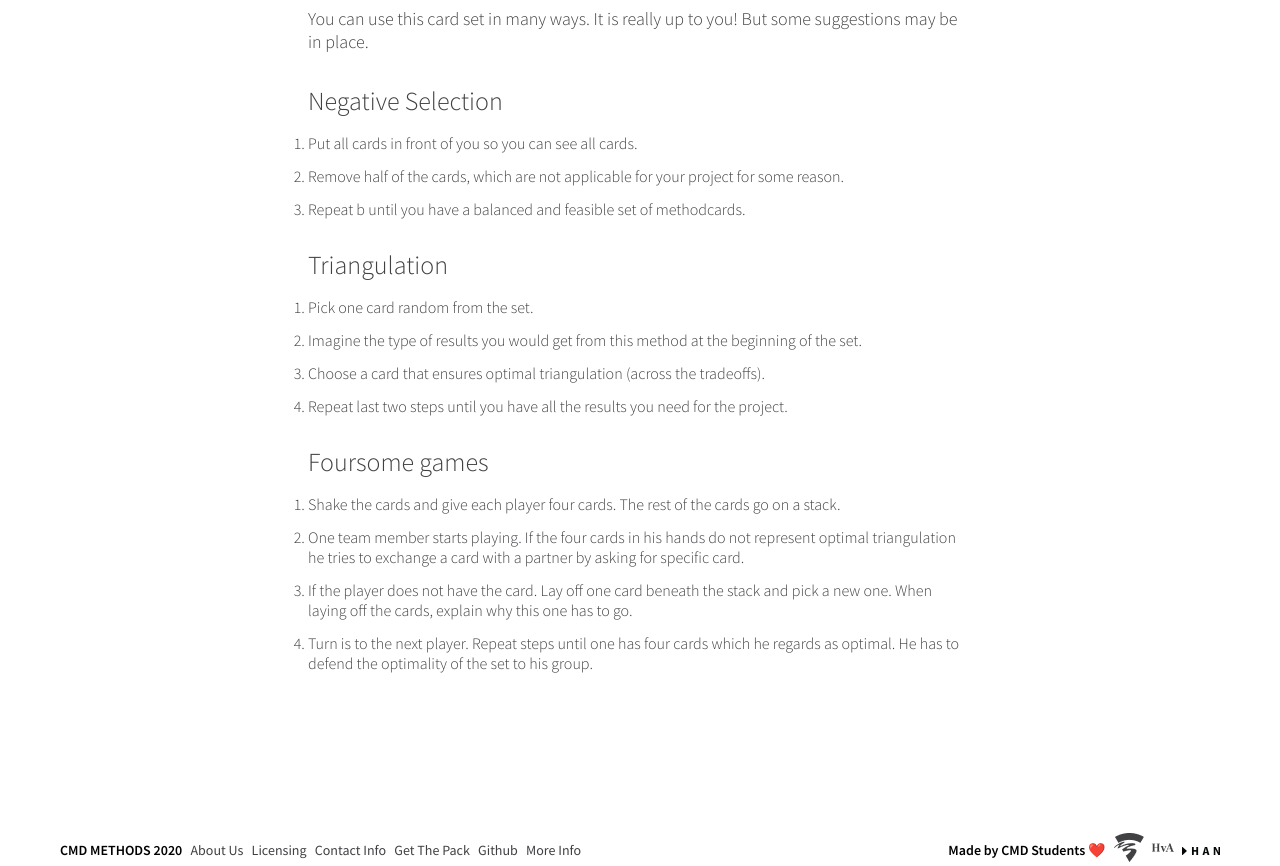
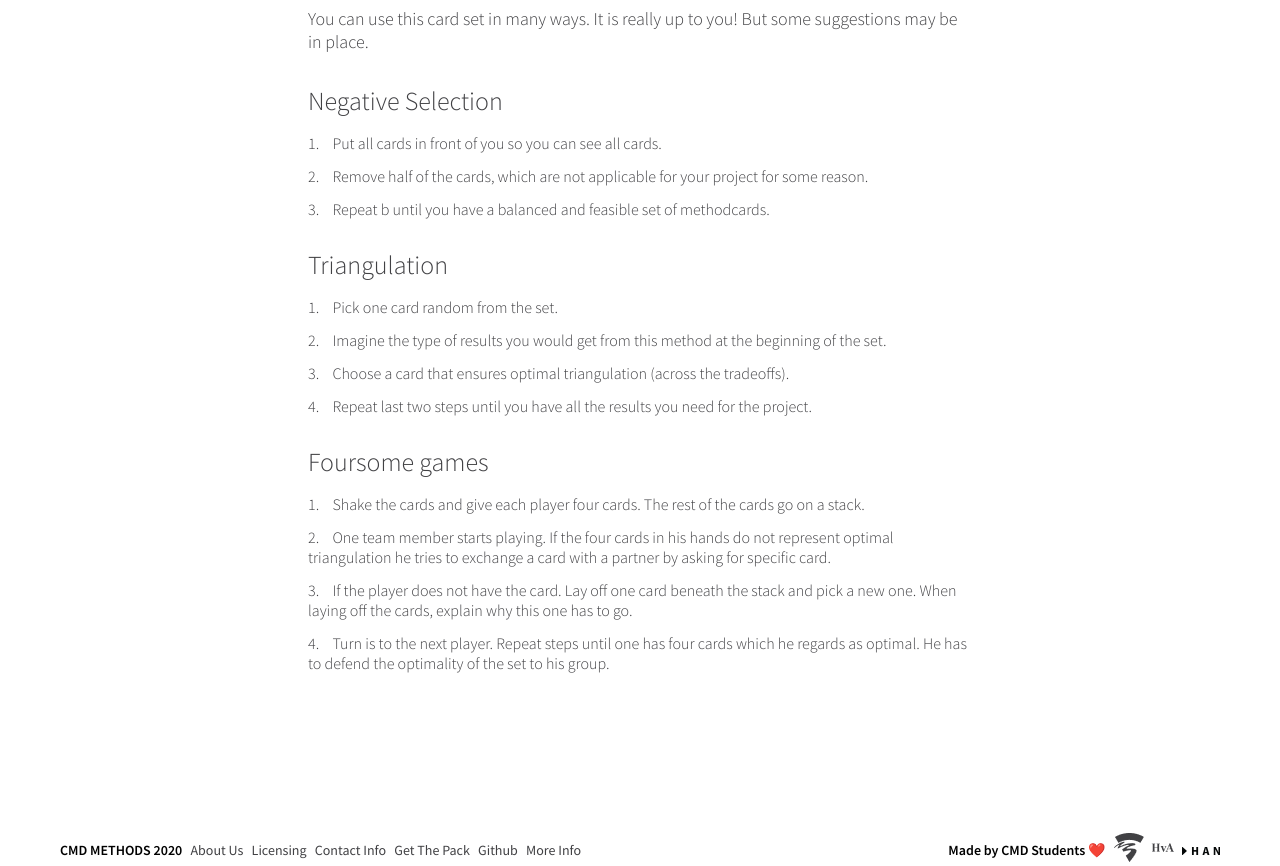
Before and after one commit to cmdmethods/herontwerp2020, a Vue app: page /cmd-methods in a window 1280 px wide. Shown: the part 2120-2986 px from the top of the page. Built offline with nearby package versions, Linux system fonts and the light colour scheme.

Commit message:
Change list style position and list style type

```diff
--- a/src/views/CmdMethods.vue
+++ b/src/views/CmdMethods.vue
@@ -52,23 +52,31 @@
                     <p>{{ cmdmethod.howTo.text }}</p>
                     <h3>Negative Selection</h3>
                     <ul>
-                        <li>{{ cmdmethod.howTo.negativeSelection.stepOne }}</li>
-                        <li>{{ cmdmethod.howTo.negativeSelection.stepTwo }}</li>
-                        <li>{{ cmdmethod.howTo.negativeSelection.stepThree }}</li>
+                        <li><span></span>{{ cmdmethod.howTo.negativeSelection.stepOne }}</li>
+                        <li><span></span>{{ cmdmethod.howTo.negativeSelection.stepTwo }}</li>
+                        <li><span></span>{{ cmdmethod.howTo.negativeSelection.stepThree }}</li>
                     </ul>
                     <h3>Triangulation</h3>
                     <ul>
-                        <li>{{ cmdmethod.howTo.triangulation.stepOne }}</li>
-                        <li>{{ cmdmethod.howTo.triangulation.stepTwo }}</li>
-                        <li>{{ cmdmethod.howTo.triangulation.stepThree }}</li>
-                        <li>{{ cmdmethod.howTo.triangulation.stepFour }}</li>
+                        <li><span></span>{{ cmdmethod.howTo.triangulation.stepOne }}</li>
+                        <li><span></span>{{ cmdmethod.howTo.triangulation.stepTwo }}</li>
+                        <li><span></span>{{ cmdmethod.howTo.triangulation.stepThree }}</li>
+                        <li><span></span>{{ cmdmethod.howTo.triangulation.stepFour }}</li>
                     </ul>
                     <h3>Foursome games</h3>
                     <ul>
-                        <li>{{ cmdmethod.howTo.foursomeGame.stepOne }}</li>
-                        <li>{{ cmdmethod.howTo.foursomeGame.stepTwo }}</li>
-                        <li>{{ cmdmethod.howTo.foursomeGame.stepThree }}</li>
-                        <li>{{ cmdmethod.howTo.foursomeGame.stepFour }}</li>
+                        <li>
+                            <span>{{ cmdmethod.howTo.foursomeGame.stepOne }}</span>
+                        </li>
+                        <li>
+                            <span>{{ cmdmethod.howTo.foursomeGame.stepTwo }}</span>
+                        </li>
+                        <li>
+                            <span>{{ cmdmethod.howTo.foursomeGame.stepThree }}</span>
+                        </li>
+                        <li>
+                            <span>{{ cmdmethod.howTo.foursomeGame.stepFour }}</span>
+                        </li>
                     </ul>
                 </article>
             </article>
@@ -144,14 +152,19 @@ p {
 }
 
 ul {
-    list-style-type: number;
+    list-style-type: decimal;
     padding: 0;
     margin-bottom: 29px;
+    list-style-position: inside;
 }
 
 li {
     margin-bottom: 13px;
     font-weight: 300;
+}
+
+span {
+    margin-left: 10px;
 }
 
 .cmdmethods-info article {
```
